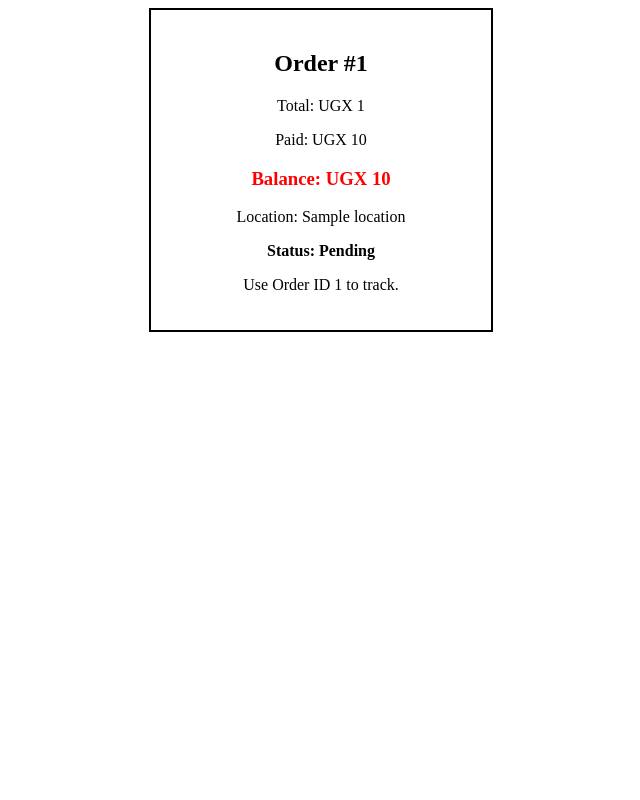
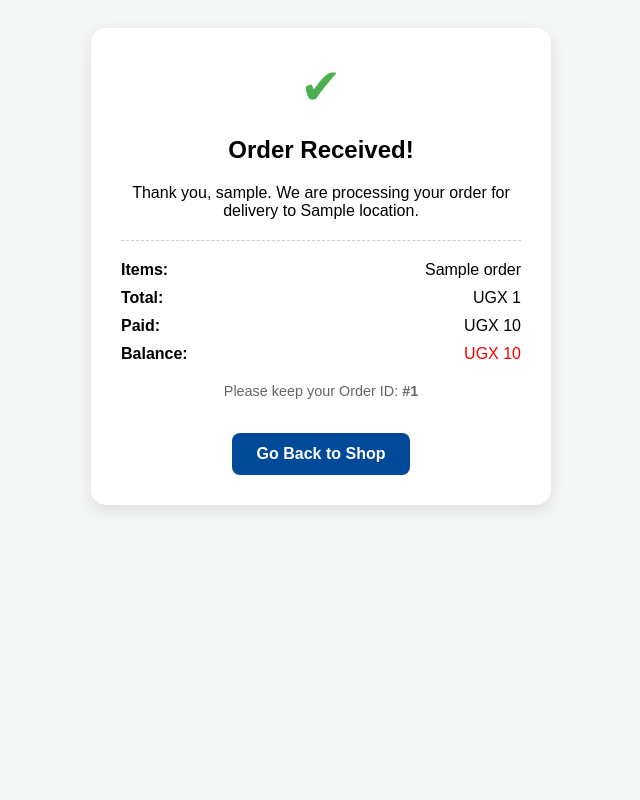
Before and after one commit to FAR-ANALYST/phionah-plastics, a Flask app: template templates/receipt.html in a window 1280 px wide. Shown: the whole page, without its empty margins (319-959 px from the left). Run offline with Flask 3, Linux system fonts and the light colour scheme; the template is opened without the code that fills it: most values are stand-ins (such as "Sample title", 1, 10 or a date in 2020).

Commit message:
Update receipt.html

```diff
--- a/templates/receipt.html
+++ b/templates/receipt.html
@@ -1,9 +1,42 @@
-<div style="text-align: center; border: 2px solid #000; padding: 20px; width: 300px; margin: auto;">
-    <h2>Order #{{ order.order_id }}</h2>
-    <p>Total: UGX {{ order.total_price }}</p>
-    <p>Paid: UGX {{ order.amount_paid }}</p>
-    <h3 style="color: red;">Balance: UGX {{ order.balance }}</h3>
-    <p>Location: {{ order.location }}</p>
-    <p><strong>Status: {{ order.status }}</strong></p>
-    <p>Use Order ID {{ order.order_id }} to track.</p>
-</div>
+<!DOCTYPE html>
+<html>
+<head>
+    <title>Order Receipt</title>
+    <style>
+        body { font-family: sans-serif; background: #f4f7f6; display: flex; justify-content: center; padding: 20px; }
+        .receipt-card { background: white; padding: 30px; border-radius: 15px; box-shadow: 0 5px 15px rgba(0,0,0,0.1); width: 100%; max-width: 400px; text-align: center; }
+        .success-icon { color: #4CAF50; font-size: 50px; }
+        .details { text-align: left; margin: 20px 0; border-top: 1px dashed #ccc; padding-top: 20px; }
+        .row { display: flex; justify-content: space-between; margin-bottom: 10px; }
+        .btn-back {
+            display: inline-block;
+            background: #004a99;
+            color: white;
+            text-decoration: none;
+            padding: 12px 25px;
+            border-radius: 8px;
+            font-weight: bold;
+            margin-top: 20px;
+        }
+        .btn-back:hover { background: #003366; }
+    </style>
+</head>
+<body>
+    <div class="receipt-card">
+        <div class="success-icon">✔</div>
+        <h2>Order Received!</h2>
+        <p>Thank you, {{ order.username }}. We are processing your order for delivery to {{ order.location }}.</p>
+
+        <div class="details">
+            <div class="row"><strong>Items:</strong> <span>{{ order.item_name }}</span></div>
+            <div class="row"><strong>Total:</strong> <span>UGX {{ "{:,}".format(order.total_price) }}</span></div>
+            <div class="row"><strong>Paid:</strong> <span>UGX {{ "{:,}".format(order.amount_paid) }}</span></div>
+            <div class="row"><strong>Balance:</strong> <span style="color: red;">UGX {{ "{:,}".format(order.balance) }}</span></div>
+        </div>
+
+        <p style="font-size: 0.9em; color: #666;">Please keep your Order ID: <strong>#{{ order.order_id }}</strong></p>
+
+        <a href="/" class="btn-back">Go Back to Shop</a>
+    </div>
+</body>
+</html>
```
